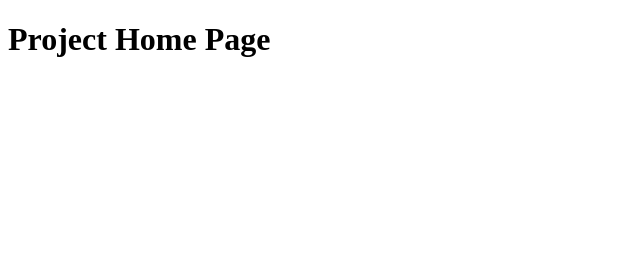
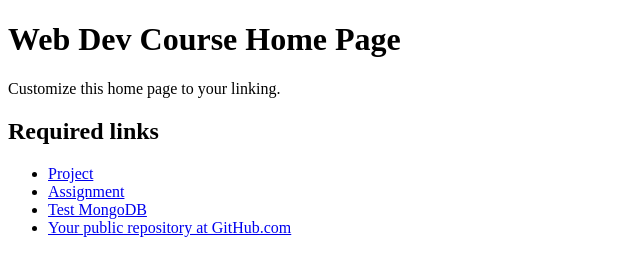
Before and after one commit to Ben-Yin/Kaibin-Yin-Webdev, a website: page public/index.html in a window 1280 px wide. Shown: the whole page, without its empty margins (0-640 px from the left). Drawn offline with Linux system fonts and the light colour scheme.

Commit message:
fix index

```diff
--- a/public/index.html
+++ b/public/index.html
@@ -2,9 +2,29 @@
 <html lang="en">
 <head>
     <meta charset="UTF-8">
-    <title>Project Home Page</title>
+    <title>Web Dev Course Home Page</title>
 </head>
 <body>
-    <h1>Project Home Page</h1>
+    <h1>Web Dev Course Home Page</h1>
+
+    <p>
+        Customize this home page to your linking.
+    </p>
+
+    <h2>Required links</h2>
+    <ul>
+        <li>
+            <a href="project/index.html">Project</a>
+        </li>
+        <li>
+            <a href="assignment/index.html">Assignment</a>
+        </li>
+        <li>
+            <a href="test/index.html">Test MongoDB</a>
+        </li>
+        <li>
+            <a href="https://github.com/jannunzi/web-dev-template">Your public repository at GitHub.com</a>
+        </li>
+    </ul>
 </body>
 </html>
```
